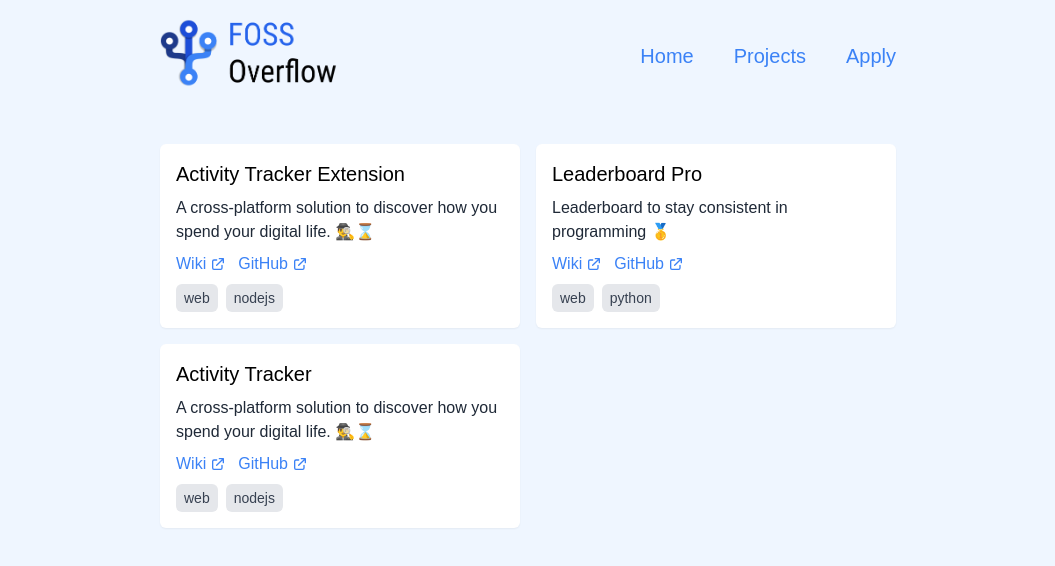
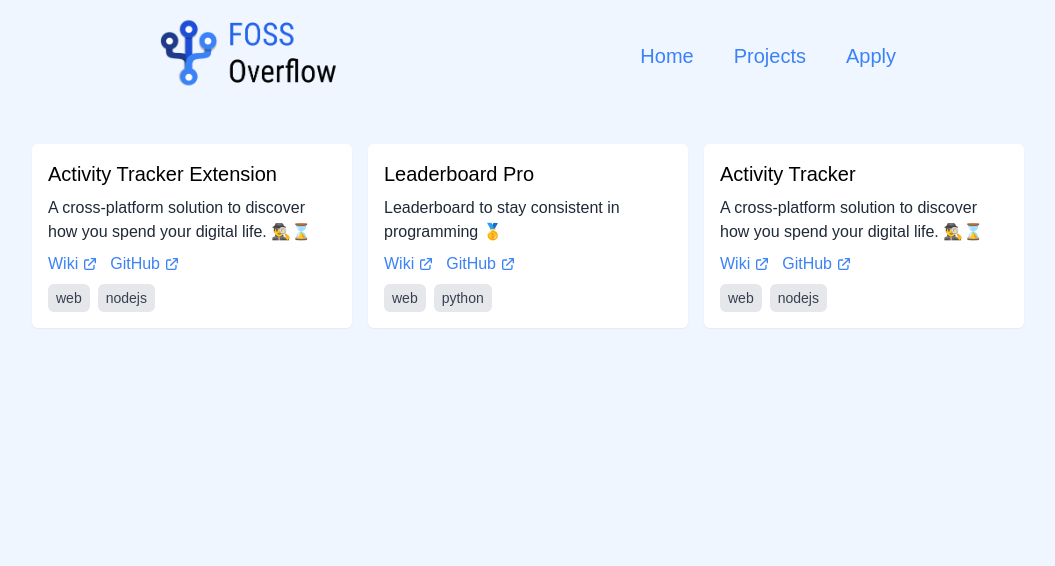
Before and after one commit to OpenLake/FOSS-Overflow, a Next.js app: page /projects in a window 1280 px wide. Shown: the top 566 px of the page, without its empty margins (112-1167 px from the left). Built offline with nearby package versions, Linux system fonts and the light colour scheme; what @tailwindcss/typography would draw is missing.

Commit message:
3 cards per row

```diff
--- a/pages/projects.js
+++ b/pages/projects.js
@@ -21,7 +21,7 @@
 			<Head>
 				<title>Projects | FOSS Overflow</title>
 			</Head>
-			<div className="grid md:grid-cols-2 gap-4 list-none max-w-screen-md mx-auto mt-8 mb-16 px-4">
+			<div className="grid md:grid-cols-2 lg:grid-cols-3 gap-4 list-none max-w-screen-lg mx-auto mt-8 mb-16 px-4">
 				{projectData.map(item => (
 					<div
 						href={item.url}
```
